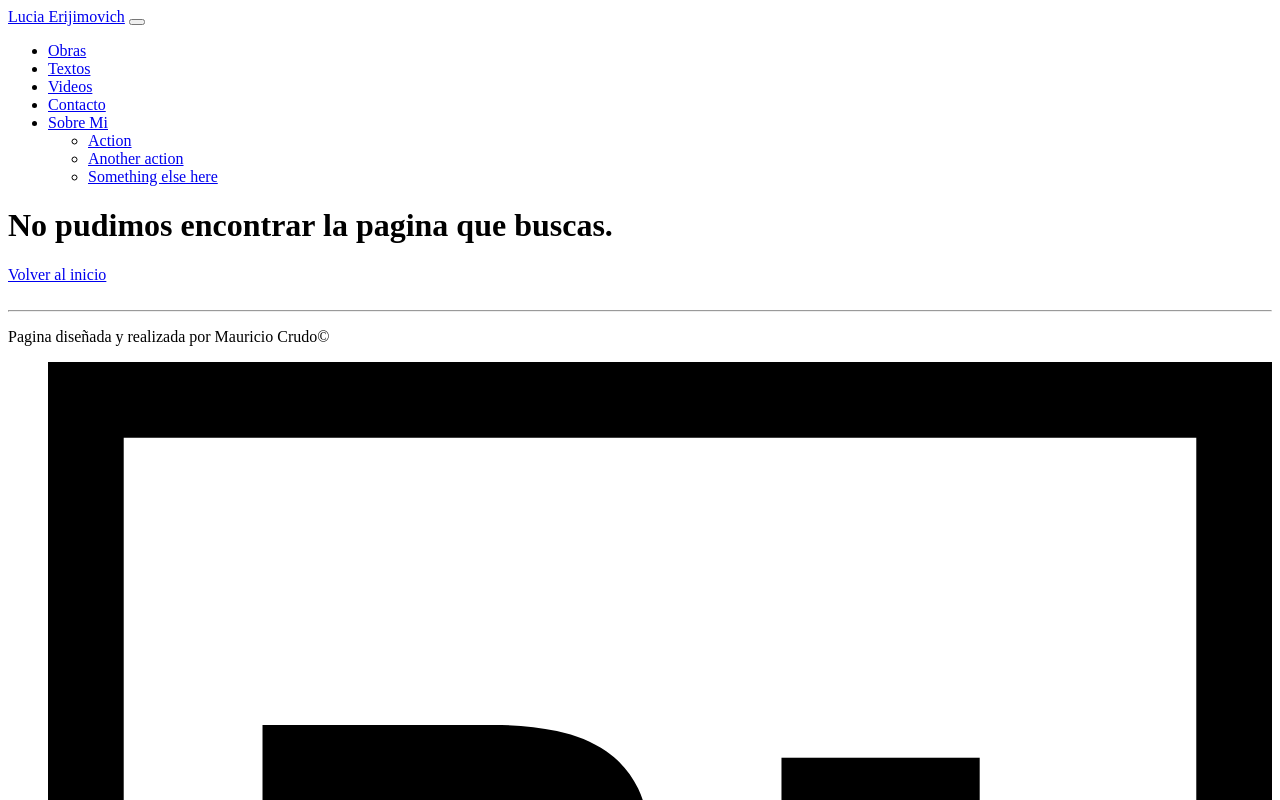
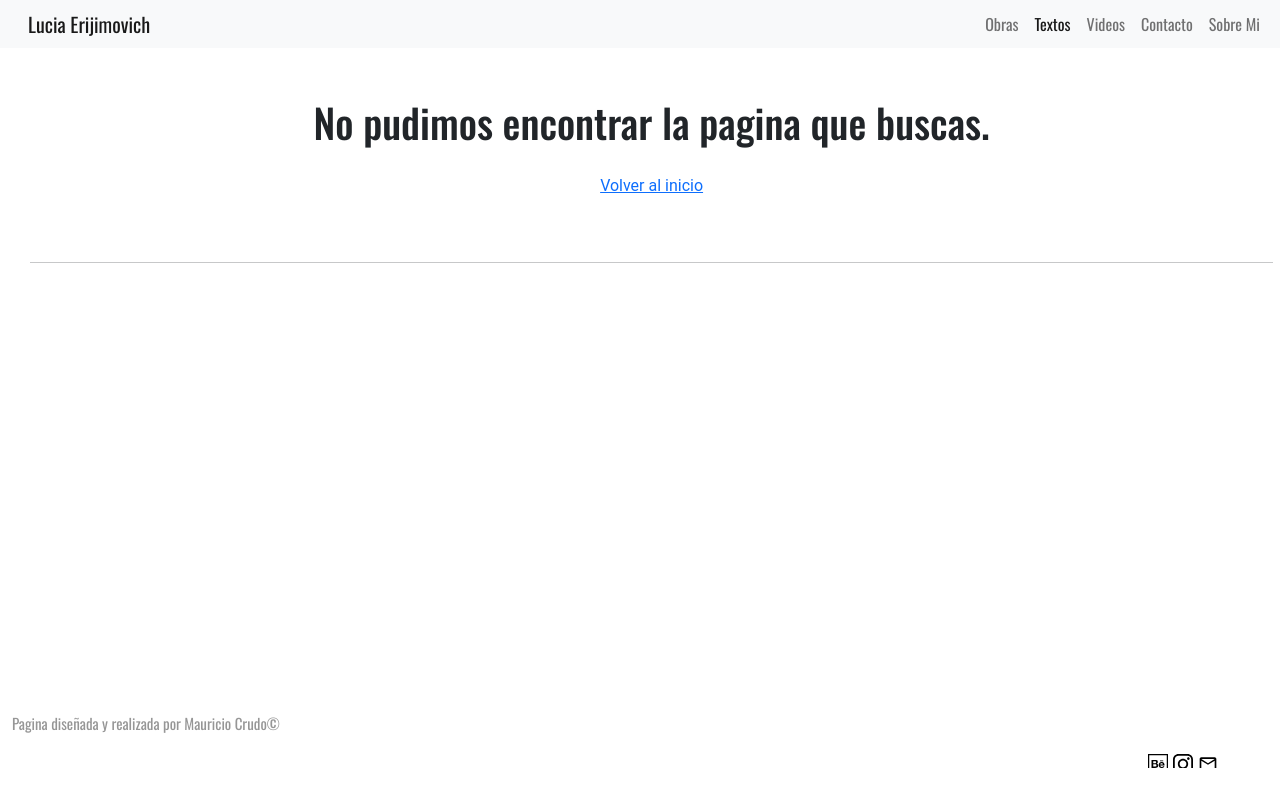
Before and after one commit to MauricioCrudo/lucia-erijimovich, a website: page 404.html in a window 1280 px wide. Shown: the top 800 px of the page. Drawn offline with nearby package versions, Linux system fonts and the light colour scheme.

Commit message:
404 update 2

```diff
--- a/404.html
+++ b/404.html
@@ -1,14 +1,19 @@
 <!DOCTYPE html>
 <html lang="es">
   <head>
-    <meta charset=  "UTF-8" />
-    <meta http-equiv="X-UA-Compatible" content="IE=edge" />
+    <meta charset="UTF-8" />
+    <meta http-equ iv="X-UA-Compatible" content="IE=edge" />
     <meta name="viewport" content="width=device-width, initial-scale=1.0" />
-    <title>Error 404 - Lucia Erijimovich</title>
+    <title>Lucia Erijimovich</title>
     <!-- SEO -->
-    <!-- SEO -->
-    <meta name="description" content="No se encuentra la pagina solicitada - Lucia Erijimovich">
-    <meta name="keywords" content="artista argentina oleo pintura arte acrilico lapiz acuarela mujer intimidad sensualidad retrato">
+    <meta
+      name="description"
+      content="Lucia Erijimovich, artista plástica de 20 años residente en Buenos Aires, Argentina"
+    />
+    <meta
+      name="keywords"
+      content="artista argentina oleo pintura arte acrilico lapiz acuarela mujer intimidad sensualidad retrato"
+    />
     <!-- favicon -->
     <link
       rel="icon"
@@ -29,11 +34,14 @@
       href="assets/favicon/favicon-16x16.png"
     />
     <!-- fonts -->
-    <link rel="preconnect" href="https://fonts.googleapis.com">
-    <link rel="preconnect" href="https://fonts.gstatic.com" crossorigin>
-    <link href="https://fonts.googleapis.com/css2?family=Montserrat:ital,wght@0,100;0,300;0,400;1,300;1,400&family=Oswald:wght@200;300;400;500;600;700&family=Quicksand:wght@300;400&family=Roboto:ital,wght@0,300;1,300&display=swap" rel="stylesheet">
+    <link rel="preconnect" href="https://fonts.googleapis.com" />
+    <link rel="preconnect" href="https://fonts.gstatic.com" crossorigin />
+    <link
+      href="https://fonts.googleapis.com/css2?family=Montserrat:wght@100;300;400&family=Oswald:wght@200;300;400;500;600;700&family=Quicksand:wght@300;400&display=swap"
+      rel="stylesheet"
+    />
     <!-- bootstrap -->
-    <link rel="stylesheet" href="css/bootstrap.rtl.min.css>
+    <link rel="stylesheet" href="css/bootstrap.rtl.min.css" />
     <!-- css -->
     <link rel="stylesheet" href="css/main.css" />
   </head>
@@ -59,10 +67,12 @@
           <div class="collapse navbar-collapse" id="navbarsExample04">
             <ul class="navbar-nav me-auto mb-2 mb-md-0">
               <li class="nav-item">
-                  <a class="nav-link " aria-current="page" href="/pages/obras.html">Obras</a>
+                <a class="nav-link" aria-current="page" href="/pages/obras.html"
+                  >Obras</a
+                >
               </li>
               <li class="nav-item">
-                  <a class="nav-link active "  href="pages/textos.html">Textos</a>
+                <a class="nav-link active" href="pages/textos.html">Textos</a>
               </li>
               <li class="nav-item">
                 <a class="nav-link" href="pages/videos.html">Videos</a>
@@ -80,48 +90,60 @@
                   <a class="dropdown-item" href="#">Something else here</a>
                 </li>
               </ul>
-                </li>
             </ul>
           </div>
         </div>
       </nav>
     </header>
-      <main class="animation main-text-exp">
+    <main class="main-text-exp">
       <div class="container-fluid"></div>
       <div class="row">
         <div class="col-xs-12 col-lg-12 texto-exp">
           <h1>No pudimos encontrar la pagina que buscas.</h1>
           <a href="../index.html"> Volver al inicio</a>
-              <br>
-              <br>
-              <hr>
-            </div>
-            </div>
+          <br />
+          <br />
+          <hr />
         </div>
       </div>
     </main>
     <footer>
-        <div class="container-fluid ">
+      <div class="container-fluid">
         <div class="row">
           <div class="col-xs-12 col-lg-12 footer-flex">
             <!-- Copyright -->
             <div class="copyright">
-                      <p class="copyright">Pagina diseñada y realizada por Mauricio Crudo©</p>
+              <p class="copyright">
+                Pagina diseñada y realizada por Mauricio Crudo©
+              </p>
             </div>
             <!-- Las redes sociales -->
             <div class="redes-sociales">
               <ul>
                 <li>
-                                <a href="https://www.behance.net/luciaeriji" target="blank"><img src="assets/svg/behance-svgrepo-com.svg"
-                                    alt="behance" class="behance" /></a>
+                  <a href="https://www.behance.net/luciaeriji" target="blank"
+                    ><img
+                      src="assets/svg/behance-svgrepo-com.svg"
+                      alt="behance"
+                      class="behance"
+                  /></a>
                 </li>
                 <li>
-                                <a href="https://www.instagram.com/luciaerijimovich/" target="blank">
-                                <img src="assets/svg/logotipo-de-instagram.svg" alt="instagram" class="instagram">
+                  <a
+                    href="https://www.instagram.com/luciaerijimovich/"
+                    target="blank"
+                  >
+                    <img
+                      src="assets/svg/logotipo-de-instagram.svg"
+                      alt="instagram"
+                      class="instagram"
+                    />
                   </a>
                 </li>
                 <li>
-                                <a href="mailto:lulieriji@gmail.com" target="blank"><img src="assets/svg/email_black_24dp.svg" alt="Email"></a>
+                  <a href="mailto:lulieriji@gmail.com" target="blank"
+                    ><img src="assets/svg/email_black_24dp.svg" alt="Email"
+                  /></a>
                 </li>
               </ul>
             </div>
@@ -133,3 +155,4 @@
   </body>
 </html>
 <!-- Final -->
+<!-- Final -->
--- a/scss/_general.scss
+++ b/scss/_general.scss
@@ -79,7 +79,7 @@ footer {
     transform: translate(0);
   }
 }
-main {
+.animation {
   animation: transitionIn 0.5s;
 }
 @keyframes navbar {
```
Also changed, not shown: css/main.css. Lines whose indentation alone changed are shown as unchanged.
